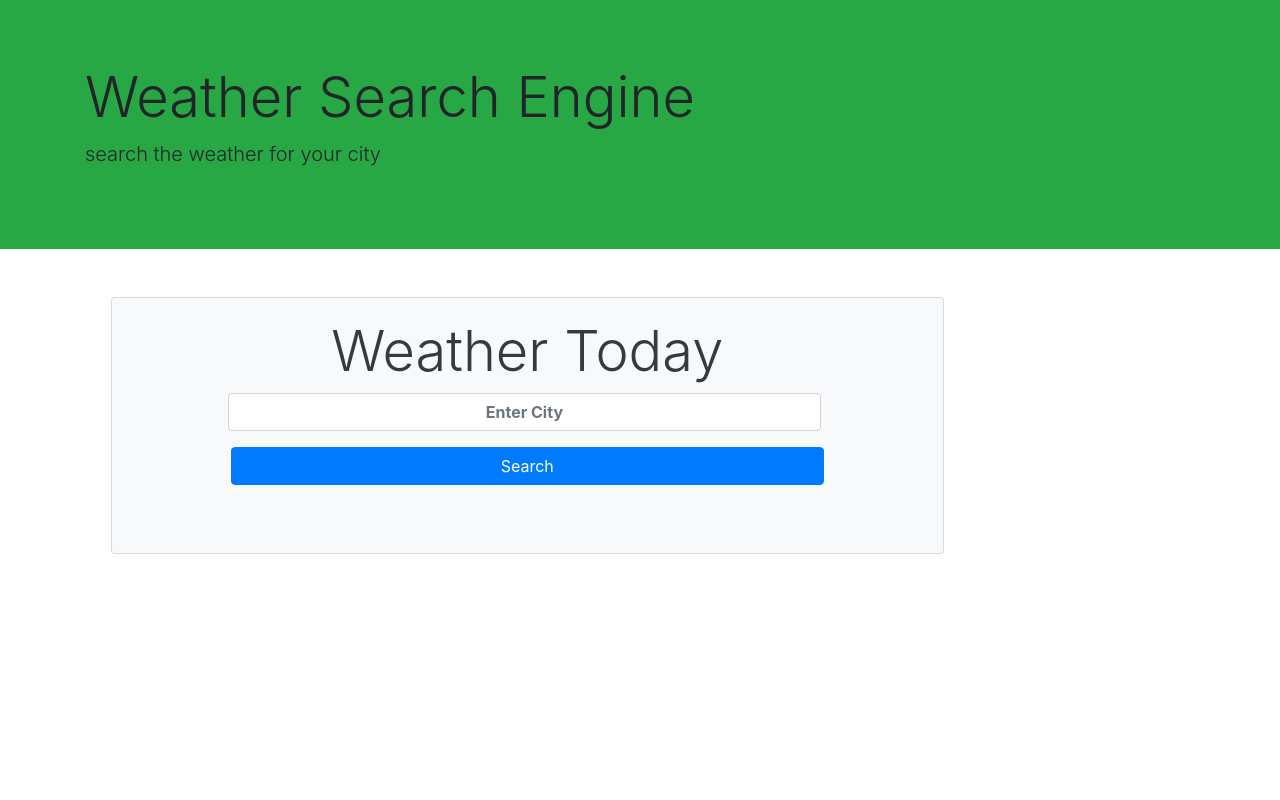
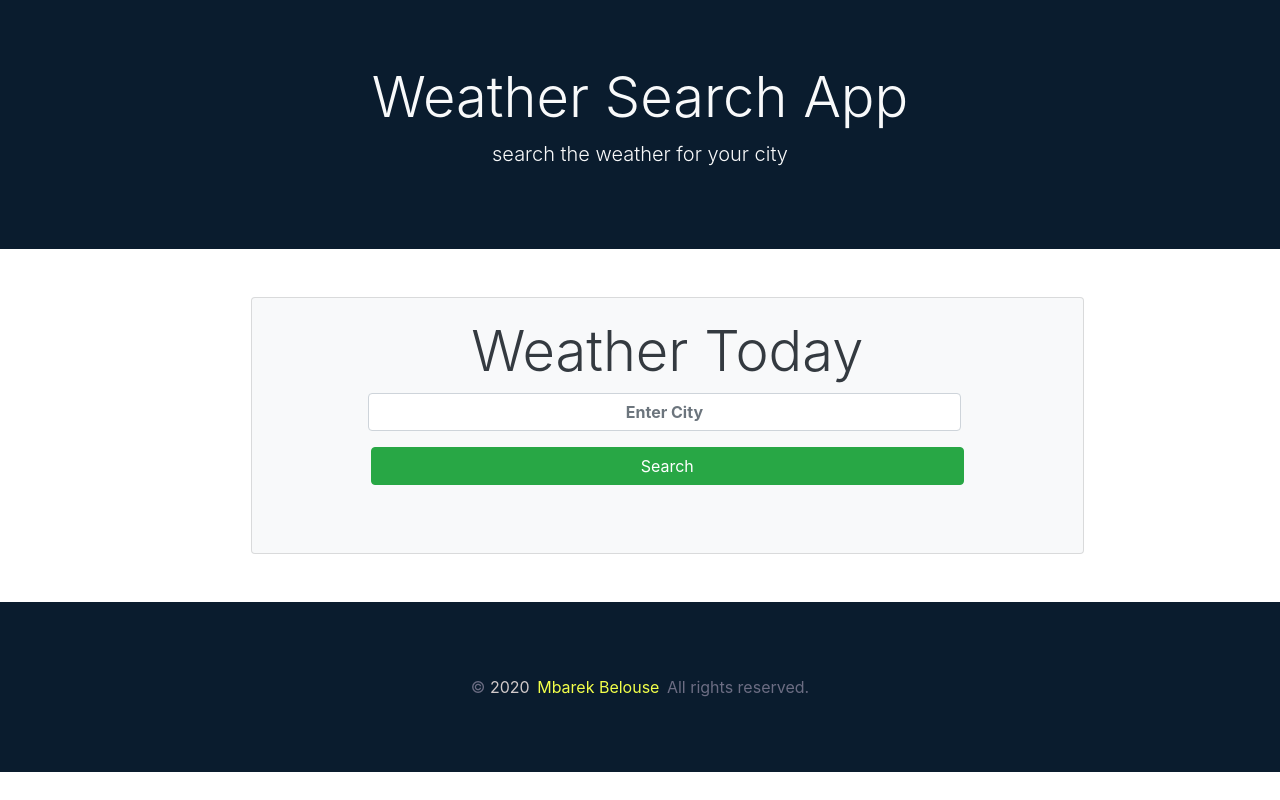
Before and after one commit to mbarak79/weather-app, a Django app: page / in a window 1280 px wide. Run offline with Django 3.2, Linux system fonts and the light colour scheme; some libraries are stand-ins or nearby versions.

Commit message:
final style

```diff
--- a/weather/templates/home.html
+++ b/weather/templates/home.html
@@ -16,12 +16,50 @@
         .ml-5, .mx-5 {
             margin-left: 6rem!important;
         }
+        .card{
+          margin-left: 140px;
+        }
+
+        a:hover{
+          text-decoration:none;
+      }
+
+      .jumbotron{
+        background-color: #0A1C2E;
+      }
+      .section-padding {
+        padding: 60px 0;
+      }
+      .bottom {
+          background-color: #0a1c2e;
+      }
+      .bottom .copyright {
+          color: #e5e5e5;
+          font-weight: 600;
+      }
+      .copyright a {
+          color: #f2ff49;
+          margin-left: 3px;
+          padding-right: 3px;
+      }
+      .bottom p {
+          margin-bottom: 0;
+          line-height: 50px;
+          font-size: 16px;
+          font-weight: 400;
+      }
+      .copyright p span {
+          color: #d1caca;
+      }
+      .bottom .copyright p, .bottom .copyright a:hover{
+          color: #6c6d83;
+      }
     </style>
 
-    <div class="jumbotron jumbotron-fluid bg-success">
+    <div class="jumbotron jumbotron-fluid">
         <div class="container">
-          <h1 class="display-4">Weather Search Engine</h1>
-          <p class="lead">search the weather for your city</p>
+          <h1 class="display-4 text-center text-light">Weather Search App</h1>
+          <p class="lead text-center text-light">search the weather for your city</p>
         </div>
       </div>
 
@@ -33,7 +71,7 @@
                       <label class="display-4">Weather Today</label>
                       <input type="text" value="{{ request.GET.city }}" name="city" class="form-control w-75 ml-5 text-center font-weight-bold" placeholder="Enter City">
                     </div>
-                    <button type="submit" class="btn btn-primary w-75 mb-5">Search</button>
+                    <button type="submit" class="btn btn-success w-75 mb-5">Search</button>
                   </form>
                 {% if result %}
                 <h3>{{ result.region }}</h3>
@@ -46,6 +84,20 @@
           </div>
     </div>
 
+    <!--Bottom Footer-->
+		<div class="bottom section-padding">
+			<div class="container">
+				<div class="row">
+					<div class="col-md-12 text-center">
+						<div class="copyright">
+							<p>© <span>2020</span> <a href="#" class="transition">Mbarek Belouse</a> All rights reserved.</p>
+						</div>
+					</div>
+				</div>
+			</div>
+		</div>
+<!--Bottom Footer-->
+
     <!-- Optional JavaScript -->
     <!-- jQuery first, then Popper.js, then Bootstrap JS -->
     <script src="https://code.jquery.com/jquery-3.3.1.slim.min.js" integrity="sha384-q8i/X+965DzO0rT7abK41JStQIAqVgRVzpbzo5smXKp4YfRvH+8abtTE1Pi6jizo" crossorigin="anonymous"></script>
```
